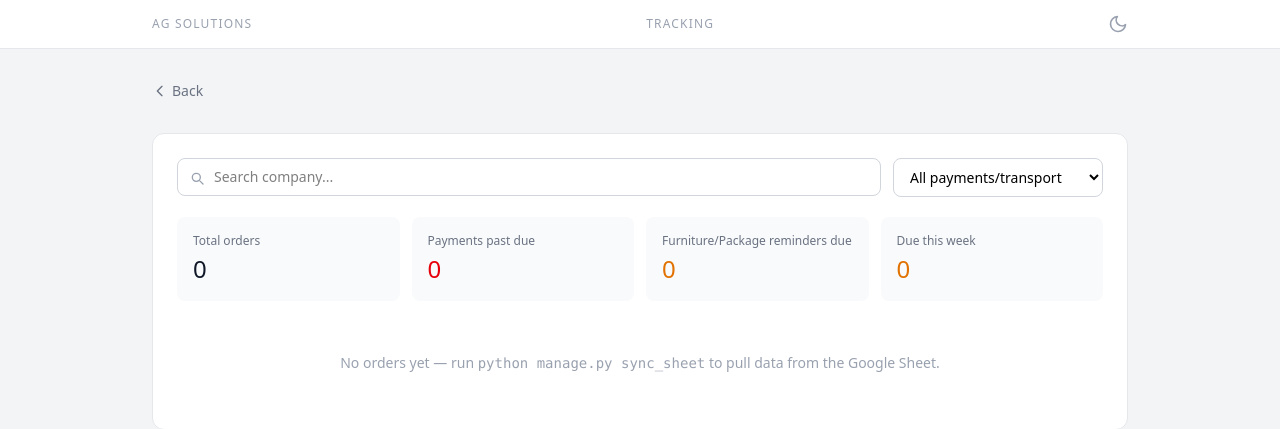
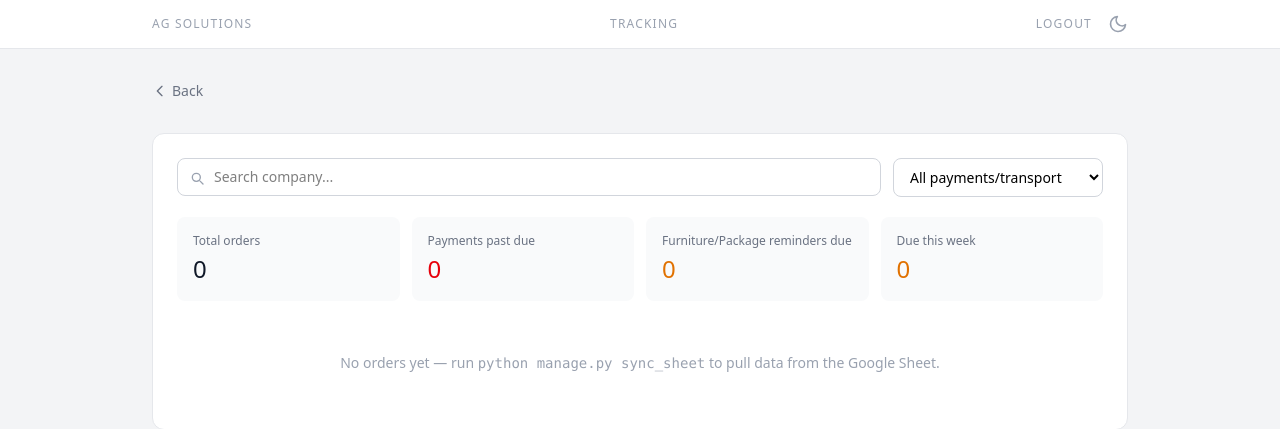
Before and after one commit to Charlottenwn/AG-Solutions-Tracking-Website-Full, a Django app: page /main_offer_page/ in a window 1280 px wide. Shown: the top 429 px of the page. Run offline with Django 5.2, Linux system fonts and the light colour scheme; data that the repository does not hold is empty; parts of the project's set-up code (start-up, migrations or seed data) failed here and were passed over.

Commit message:
Add logout button

```diff
--- a/main/templates/main/main_offer_page.html
+++ b/main/templates/main/main_offer_page.html
@@ -29,6 +29,11 @@
                 Solutions</span>
             <span
                 class="text-xs font-medium text-gray-400 dark:text-gray-500 uppercase tracking-widest py-4">Tracking</span>
+            <div class="flex items-center gap-4">
+                <a href="/login_page/"
+                class="text-xs text-gray-400 dark:text-gray-500 hover:text-gray-700 dark:hover:text-gray-200 uppercase tracking-widest">
+                    Logout
+                </a>
             <button id="darkToggle" class="text-gray-400 hover:text-gray-700 dark:hover:text-gray-200 transition">
                 <svg id="moonIcon" xmlns="http://www.w3.org/2000/svg" class="w-5 h-5" fill="none" viewBox="0 0 24 24"
                     stroke="currentColor">
@@ -41,6 +46,7 @@
                         d="M12 3v1m0 16v1m8.66-9h-1M4.34 12h-1m15.07-6.07-.71.71M6.34 17.66l-.71.71m12.73 0-.71-.71M6.34 6.34l-.71-.71M12 5a7 7 0 1 1 0 14A7 7 0 0 1 12 5z" />
                 </svg>
             </button>
+            </div>
         </div>
     </nav>
 
```
